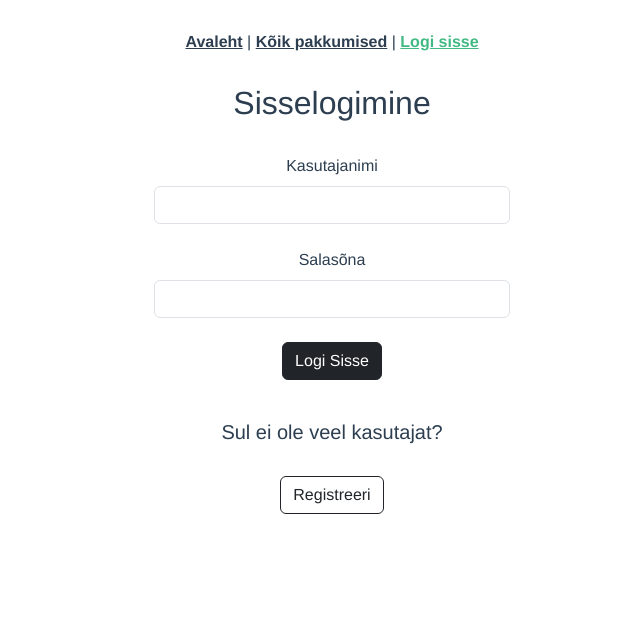
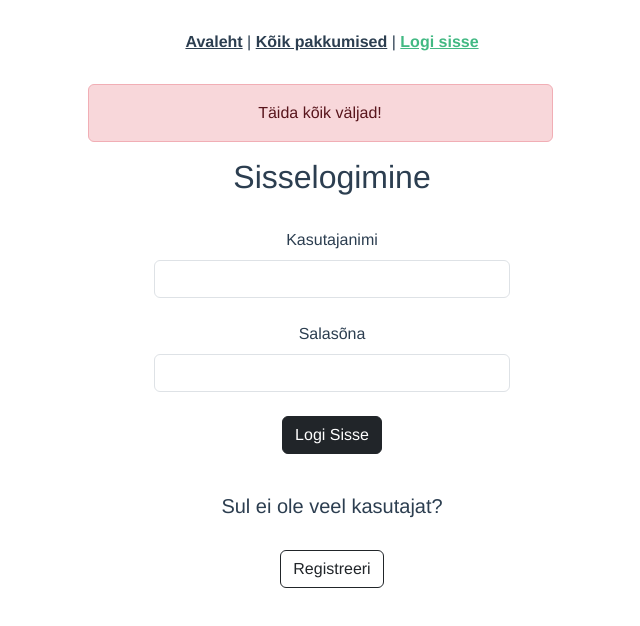
Before and after one commit to madisbobo/camping_front, a Vue app: page /login in a window 1280 px wide. Both pictures are taken after a click on the button "Logi Sisse". Shown: the top 626 px of the page, without its empty margins (308-948 px from the left). Built offline with nearby package versions, Linux system fonts and the light colour scheme.

Commit message:
Väike pušš.

```diff
--- a/src/App.vue
+++ b/src/App.vue
@@ -5,7 +5,7 @@
     <router-link v-if="userId === null" to="/login">Logi sisse</router-link>
         <template v-else>
             <router-link to="/mylistings">Minu asjad</router-link> |
-            <router-link to="/#">Logi välja</router-link>
+            <router-link to="/#" @click="handleLogout">Logi välja</router-link>
         </template>
 
   </nav>
@@ -13,6 +13,8 @@
 </template>
 
 <script>
+    import router from "@/router";
+
     export default {
         data() {
             return {
@@ -24,6 +26,11 @@
             updateNavMenu() {
                 this.userId = sessionStorage.getItem('userId')
                 this.roleName = sessionStorage.getItem('roleName')
+            },
+            handleLogout() {
+                sessionStorage.clear()
+                this.updateNavMenu()
+                router.push({name: 'home'})
             },
         }
     }
--- /dev/null
+++ b/src/components/alerts/AlertDanger.vue
@@ -0,0 +1,15 @@
+<template>
+    <div v-if="message !== '' && message !== null" class="row justify-content-center">
+        <div class="col col-5 alert alert-danger" role="alert">
+            {{message}}
+        </div>
+    </div>
+</template>
+<script>
+export default {
+    name: 'AlertDanger',
+    props: {
+        message: {}
+    }
+}
+</script>
--- a/src/views/LoginView.vue
+++ b/src/views/LoginView.vue
@@ -1,5 +1,8 @@
 <template>
-    <div class="container">
+    <div @keydown.enter="login" class="container">
+        <div class="row">
+            <AlertDanger :message="message"/>
+        </div>
 
         <div class="row justify-content-center">
             <div class="col col-4 mb-4">
@@ -23,7 +26,7 @@
 
         <div class="row justify-content-center">
             <div class="col col-4 mb-4">
-                <button @click="login" type="submit" class="btn btn-dark mb-3">Logi Sisse</button>
+                <button @click.="login" type="submit" class="btn btn-dark mb-3">Logi Sisse</button>
             </div>
         </div>
 
@@ -44,9 +47,11 @@
 
 <script>
 import router from "@/router";
+import AlertDanger from "@/components/alerts/AlertDanger.vue";
 
 export default {
     name: "LoginView.vue",
+    components: {AlertDanger},
 
     data() {
         return {
@@ -98,7 +103,3 @@ export default {
     },
 }
 </script>
-
-<style scoped>
-
-</style>
```
